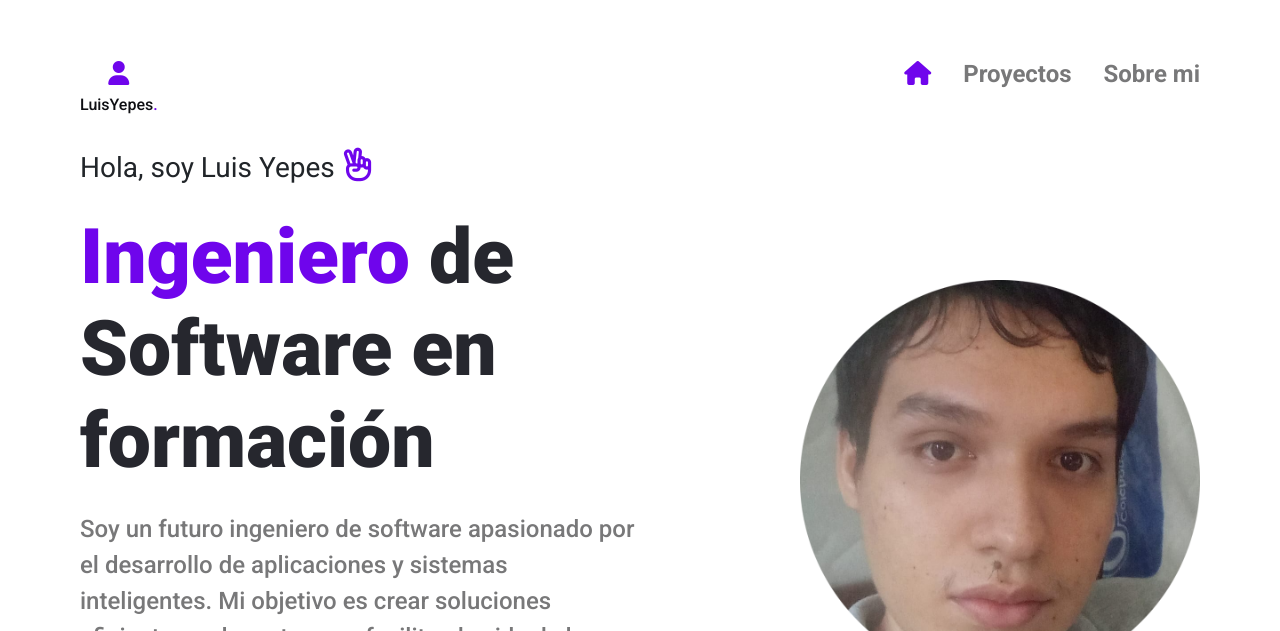
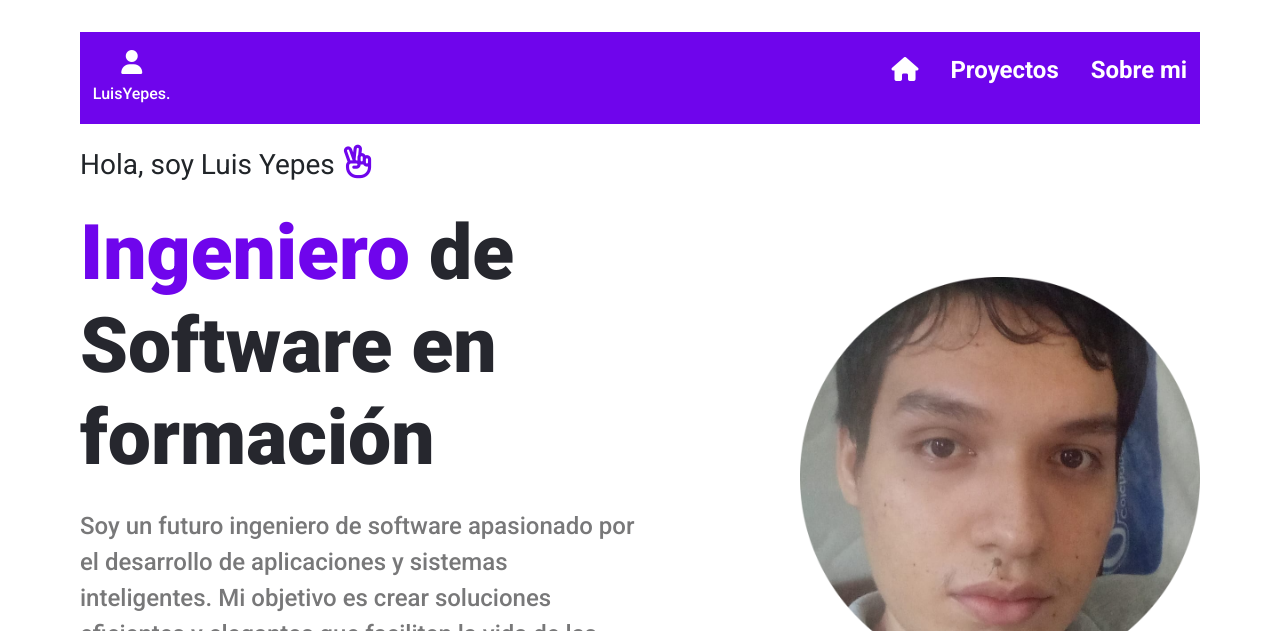
Before and after one commit to LuisYepes601/Portafolio, a plain HTML site: page index.html in a window 1280 px wide. Shown: the top 631 px of the page. Drawn offline with nearby package versions, Linux system fonts and the light colour scheme.

Commit message:
header-fijo

```diff
--- a/css/style.css
+++ b/css/style.css
@@ -7,6 +7,7 @@
     --nombre-persona: #0e0f13;
     --gris-oscuro: #26272e;
     --logo-wpp: #25D366;
+    --blanco: white;
 }
 
 * {
@@ -23,6 +24,8 @@
     display: grid;
     grid-auto-columns: 1fr;
     grid-auto-rows: auto;
+    gap: 1rem;
+
 
 
 }
@@ -39,25 +42,22 @@ body {
     grid-row: 1/2;
     display: flex;
     justify-content: space-between;
-    align-items: flex-start;
-    padding: 1.5rem 0;
+    align-items: center;
+    padding: .8rem;
     position: sticky;
+    top: 10px;
     z-index: 1000;
-    top: 0;
+    background-color: var(--morado);
+    transition: top .5s;
+    margin-bottom: .2rem;
+
+}
 
 
 
-}
-
-.scrroled {
-
-    background: var(--morado);
-
-}
-
 .nombre-persona {
 
-    color: var(--nombre-persona);
+    color: var(--blanco);
     font-weight: 600;
     display: flex;
     flex-direction: column-reverse;
@@ -67,17 +67,18 @@ body {
 }
 
 .nombre-persona span {
-    color: var(--morado);
+    color: var(--blanco);
 }
 
 .nombre-persona h4 {
     font-size: clamp(.3rem, 2vw, 1rem);
+    color: var(--blanco);
 }
 
 .profile-icon {
 
     font-weight: 700;
-    color: var(--morado);
+    color: var(--blanco);
     font-size: clamp(.9rem, 4vw, 1.5rem);
 }
 
@@ -104,13 +105,13 @@ body {
 
 
     text-decoration: none;
-    color: var(--grid-claro);
+    color: var(--blanco);
     font-weight: 700;
 
 }
 
 .home {
-    color: var(--morado);
+    color: var(--blanco);
     font-weight: 900;
 
 }
--- a/js/home.js
+++ b/js/home.js
@@ -67,20 +67,3 @@ function goProyectos() {
 
 
 document.addEventListener("DOMContentLoaded", goProyectos());
-
-
-function AnimacionHeader() {
-    const header = document.querySelector(".header");
-console.log(header);
-
-
-window.addEventListener("scrollend", () => {
-    if (window.scrollY > 50) {
-        header.classList.add("scrroled");
-    } else {
-        header.classList.remove("scrroled");
-    }
-});
-}
-
-document.addEventListener("DOMContentLoaded", AnimacionHeader())
```
